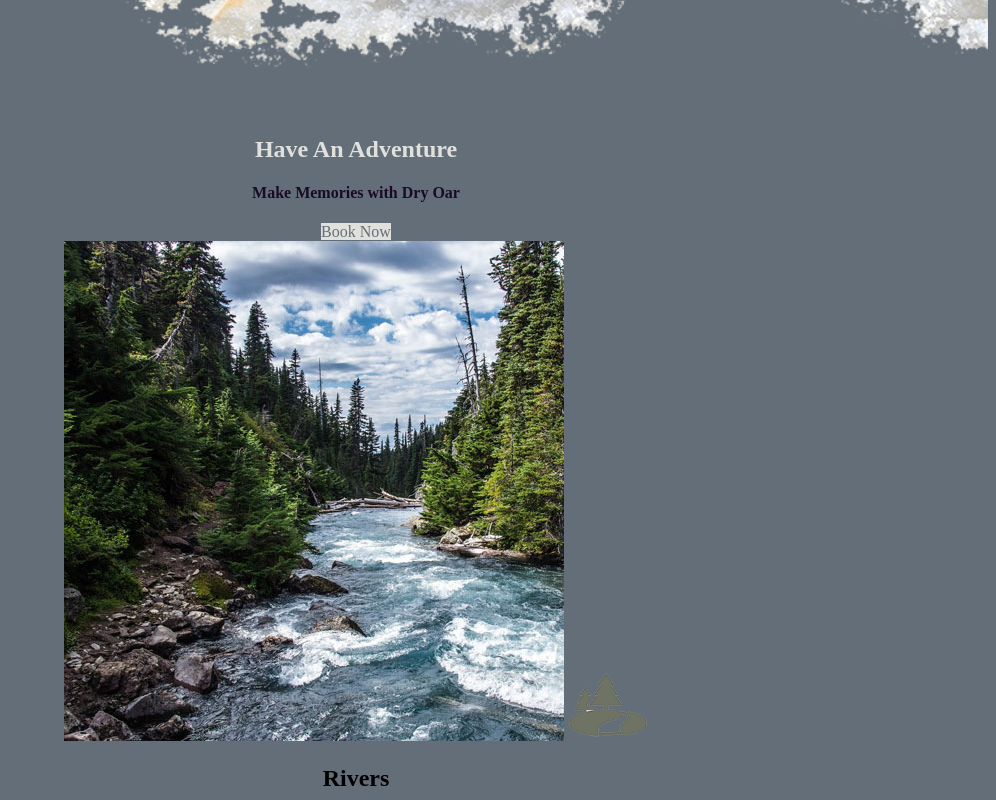
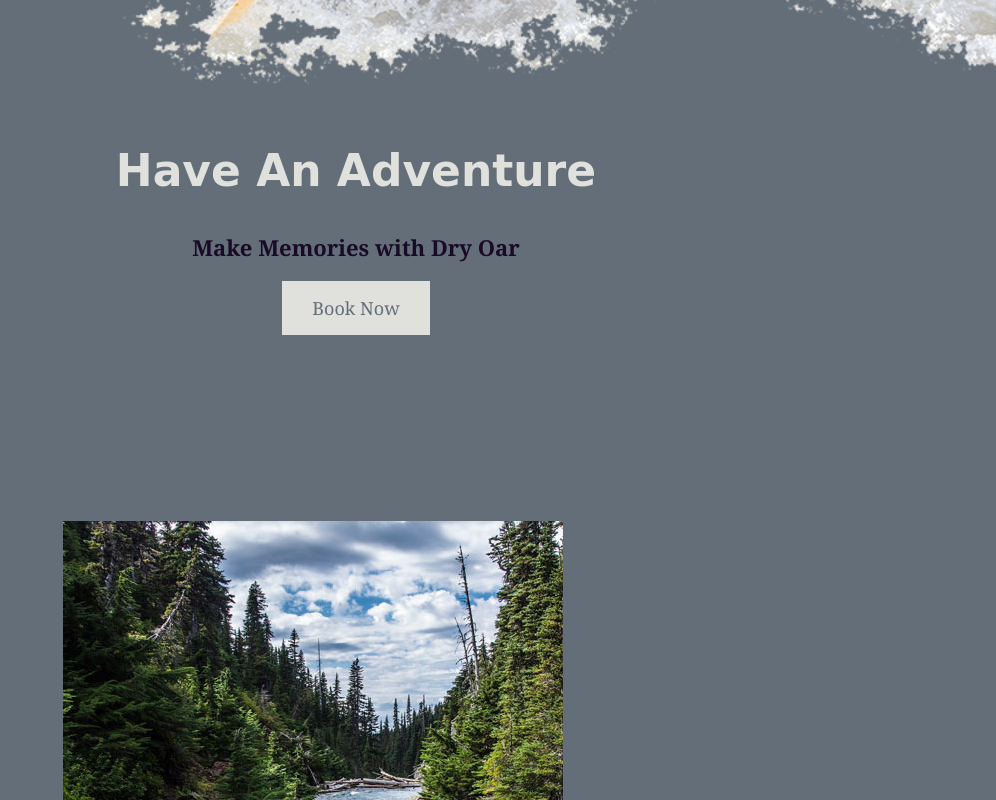
Before and after one commit to johnelly11/WDD130, a plain HTML site: page wwr/index.html in a window 1280 px wide. Shown: the part 840-1640 px from the top of the page, without its empty margins (284-1280 px from the left). Drawn offline with Linux system fonts and the light colour scheme.

Commit message:
added wwr site spacing css

```diff
--- a/wwr/styles/styles.css
+++ b/wwr/styles/styles.css
@@ -8,6 +8,7 @@ nav a {
     text-align: center;
     color: #E0E1DD;
     text-decoration: none;
+    padding: 35px;
 }
 
 #hero-msg h1 {
@@ -33,6 +34,13 @@ main section {
 
 body {
     background-color: #646E78;
+    font-family: Cambria, Cochin, Georgia, Times, 'Times New Roman', serif;
+    font-size: 22px;
+    padding: 0;
+    margin: 0;
+}
+h2 {
+    margin: 0;
 }
 
 header {
@@ -48,11 +56,15 @@ nav a:hover {
     background-color: #E0E1DD;
     color: #646E78;
     text-decoration: none;
+    font-size: 18px;
+    padding: 15px 30px;
+    margin-top: 50px;
 }
 
 .book:hover, .join:hover {
     background-color: #646E78;
     color:#E0E1DD;
+    border-radius: 5px;
 }
 
 #background {
@@ -61,15 +73,21 @@ nav a:hover {
 
 .msg {
     background-color: #E0E1DD;
+    line-height: 1.5em;
 }
 
 footer {
     background-color: #C08552;
     color:#E0E1DD;
+    padding: 25px 50px;
+    margin-top: 200px
 }
 
 .home-title {
     color: #E0E1DD;
+    font-family:cursive;
+    font-size: 2em;
+    margin-top: 10px;
 }
 
 h4 {
@@ -78,10 +96,14 @@ h4 {
 
 .msg h2 {
     color:#190B28;
+    font-family: Impact, Haettenschweiler, 'Arial Narrow Bold', sans-serif;
+
 }
 
 .msg p {
     color:#190B28;
+    font-size: .8em;
+    padding-bottom: 15px;
 }
 
 footer a {
@@ -99,6 +121,7 @@ footer a:hover {
 
 .icon {
     width: 80px;
+    padding-top: 10px;
 }
 
 #hero-img {
@@ -112,3 +135,21 @@ footer p {
 footer p a:hover {
     text-decoration: underline;
 }
+
+#logo_link {
+    padding-top: 5px;
+}
+
+footer .social img {
+    padding-top: 15px;
+}
+.rivers-card, .camping-card, .rapids-card {
+    margin: 200px 0;
+}
+
+.card-img {
+    border: 10px;
+}
+main section img {
+    box-sizing: border-box;
+}
```
